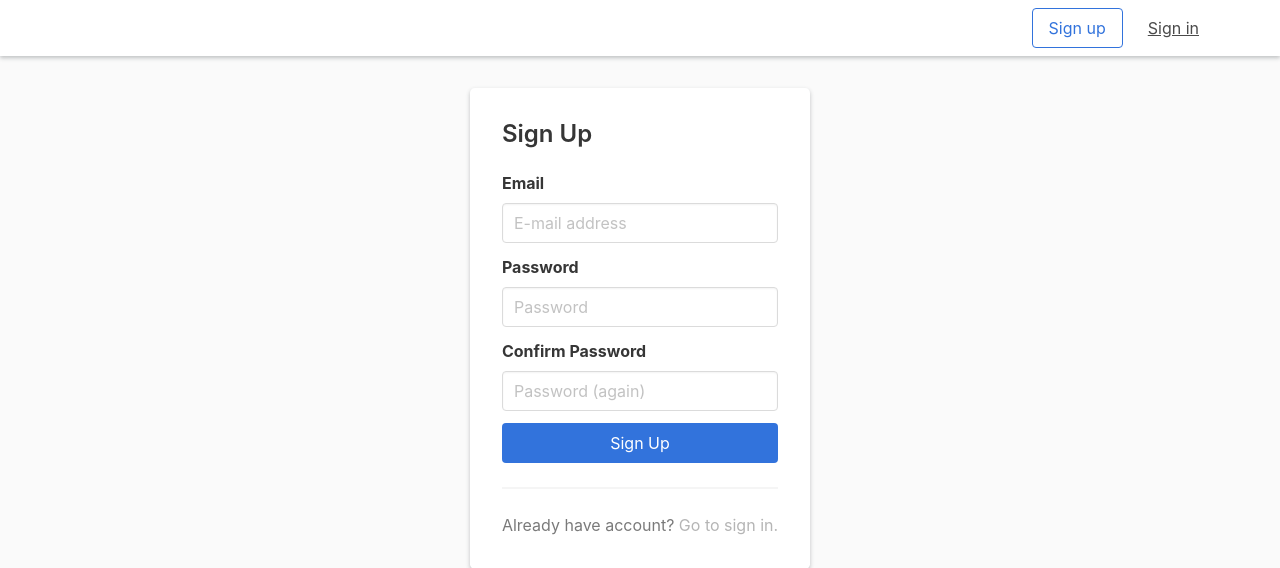
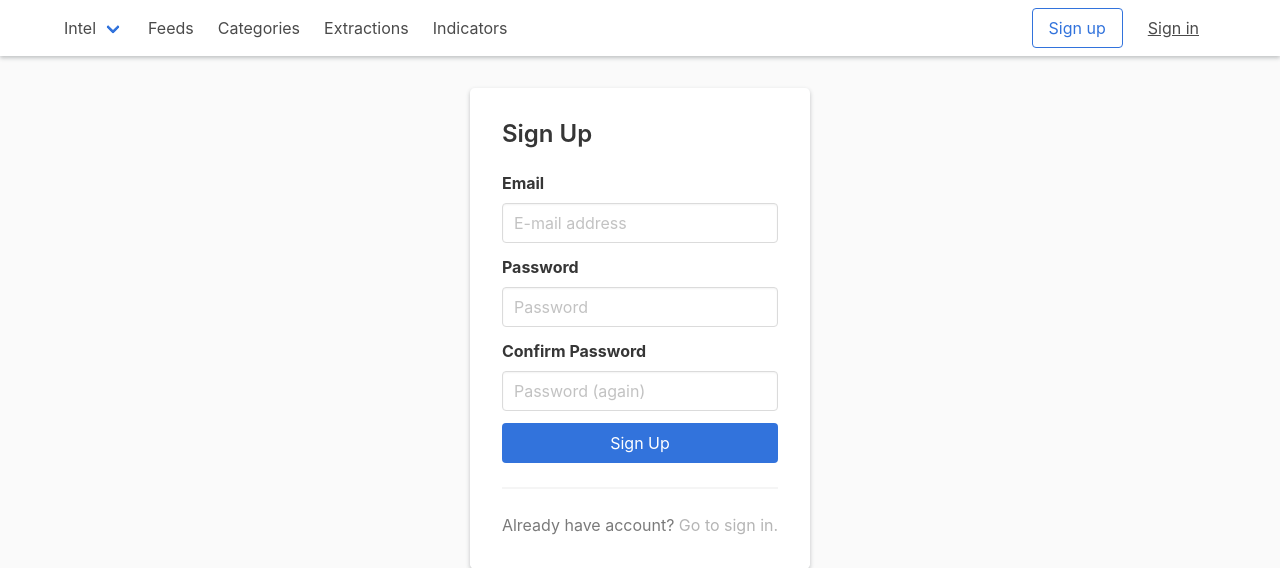
Before and after one commit to Brightness999/obstractai, a Django app: page /accounts/signup/ in a window 1280 px wide. Shown: the top 568 px of the page. Run offline with Django 3.2, Linux system fonts and the light colour scheme; parts of the project's set-up code (start-up, migrations or seed data) failed here and were passed over; some libraries are stand-ins or nearby versions.

Commit message:
updated the report

```diff
--- a/assets/javascript/project/intelreports/index.js
+++ b/assets/javascript/project/intelreports/index.js
@@ -200,7 +200,7 @@ const ReportList = (props) => {
 					});
 					const itemfeed = [];
 					props.feeds.forEach(feed => {
-						if(feed.id == feeditem.feed.id){
+						if(feed.uniqueid == feeditem.feed.uniqueid){
 							itemfeed.push(feed);
 						}
 					});
--- a/assets/javascript/project/intelreports/view-report.js
+++ b/assets/javascript/project/intelreports/view-report.js
@@ -103,10 +103,10 @@ const ViewReport = (props) => {
 			</section>
 			<section>
 				<Grid container>
-					<Grid item xs={6} id="extraction">
+					<Grid item xs={12} id="extraction">
 
 					</Grid>
-					<Grid item xs={6} style={{borderRadius: 20+'px'}}>
+					<Grid item xs={12} className="section">
 						<section className="section app-card">
 							<Grid container>
 								<Grid item xs={3} className="pt-4">
--- a/project/serializers.py
+++ b/project/serializers.py
@@ -45,7 +45,7 @@ class FeedCategorySerializer(serializers.ModelSerializer):
     category = CategorySerializer(many=False)
     class Meta:
         model = Feeds
-        fields = ('id', 'name', 'category_id', 'description', 'tags', 'url', 'confidence', 'manage_enabled', 'intelgroup_id','updated_at', 'category' )
+        fields = ('id', 'name', 'category_id', 'description', 'tags', 'url', 'confidence', 'manage_enabled', 'intelgroup_id','updated_at', 'category', 'uniqueid' )
     def add(self, instance, validated_data):
         instance.category_id = validated_data.get('category', instance.category_id)
         return instance
--- a/templates/web/components/top_nav.html
+++ b/templates/web/components/top_nav.html
@@ -13,6 +13,32 @@
       <div class="navbar-menu" id="nav-menu">
         <div class="navbar-start">
           <!--add additional links here if you want-->
+          <div class="navbar-item has-dropdown is-hoverable">
+            <a class="navbar-link">
+              <!-- <img class="avatar is-hidden-touch" src="{{ user.avatar_url}}"> -->
+              <span>Intel</span>
+            </a>
+            <div class="navbar-dropdown is-right">
+              <a class="navbar-item" href="/home/intelgroups" >
+                <span>Intel Groups</span>
+              </a>
+              <a class="navbar-item" href="/home/intelreports" >
+                <span>Intel Reports</span>
+              </a>
+            </div>
+          </div>
+          <a class="navbar-item" href="/home/feeds" >
+            <span>Feeds</span>
+          </a>
+          <a class="navbar-item" href="/home/categories" >
+            <span>Categories</span>
+          </a>
+          <a class="navbar-item" href="/home/extractions" >
+            <span>Extractions</span>
+          </a>
+          <a class="navbar-item" href="/home/indicators" >
+            <span>Indicators</span>
+          </a>
         </div>
         <div class="navbar-end">
           {% if user.is_authenticated %}
@@ -25,7 +51,7 @@
                 <span>My Account</span>
               </a>
               <div class="navbar-dropdown is-right">
-                <a class="navbar-item" href="{% url 'users:user_profile' %}" >
+                <a class="navbar-item" href="/home/account" >
                   <span class="icon"><i class="fa fa-user"></i></span><span>Profile</span>
                 </a>
                 {% if user.has_usable_password %}
```
Also changed, not shown: project/api/views.py (+6 -4 lines).
